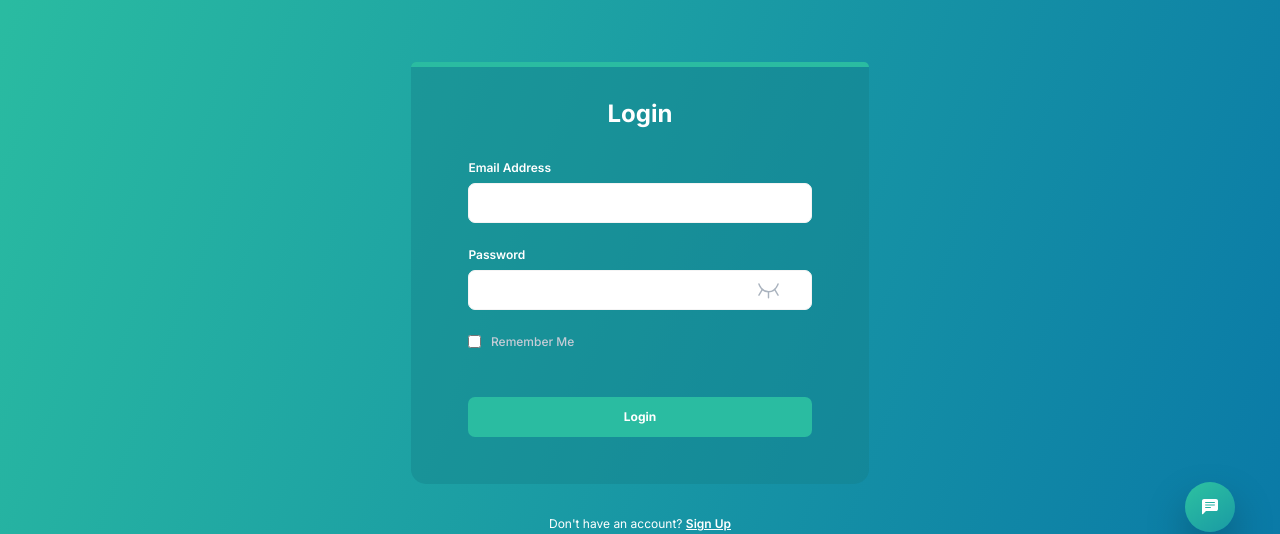
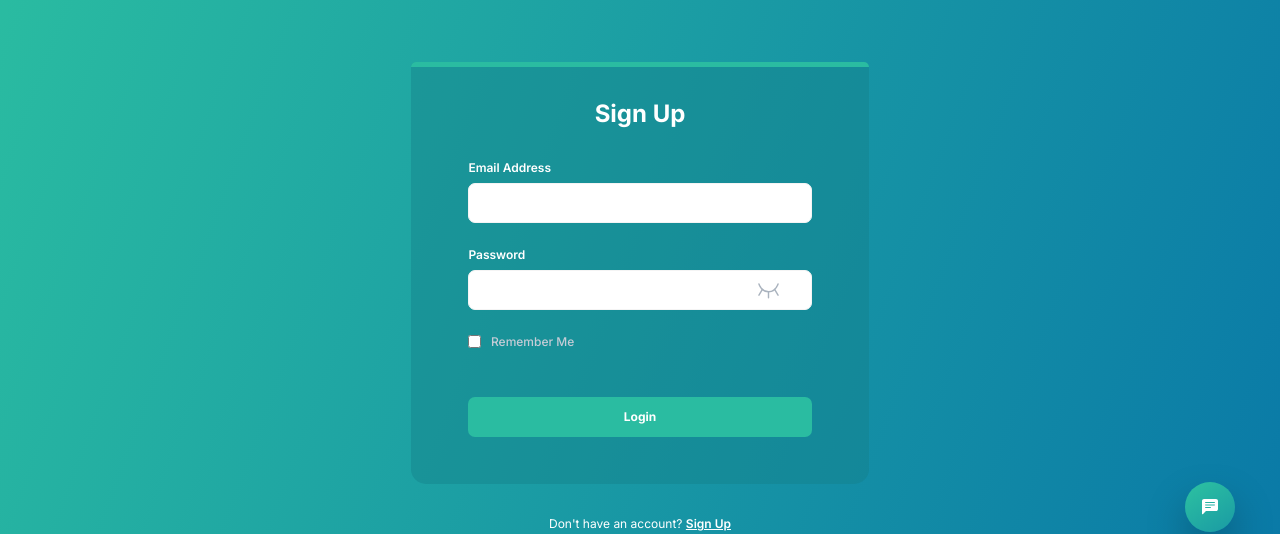
Before and after one commit to iKarans/jersey-client-project, a React (Create React App) app: page /signup in a window 1280 px wide. Shown: the part 223-757 px from the top of the page. Built offline with nearby package versions, Linux system fonts and the light colour scheme.

Commit message:
SignUp page and routing created

```diff
--- a/src/components/LoginForm/LoginForm.jsx
+++ b/src/components/LoginForm/LoginForm.jsx
@@ -1,45 +1,70 @@
-import React, {useState} from 'react'
+import React, { useState } from "react";
+import { Link } from "react-router-dom";
+import ShowPassword from "../../assets/login/show-password.svg";
+import HidePassword from "../../assets/login/hide-password.svg";
 
-import ShowPassword from "../../assets/login/show-password.svg"
-import HidePassword from "../../assets/login/hide-password.svg"
-
-
-
-import "./LoginForm.scss"
-
+import "./LoginForm.scss";
 
 const LoginForm = () => {
-
-    const [showPassword, setShowPassword] = useState(false)
+  const [showPassword, setShowPassword] = useState(false);
   const handleShowPassword = () => {
-        setShowPassword(!showPassword)
-    }
+    setShowPassword(!showPassword);
+  };
 
   return (
-        <div className = "login">
+    <div className="login">
       <form action="submit" className="login-form">
         <div className="login-form__rectangle"></div>
         <h3 className="login-form__header">Login</h3>
-                <label htmlFor="email" className="login-form__label">Email Address</label>
+        <label htmlFor="email" className="login-form__label">
+          Email Address
+        </label>
         <input type="text" id="email" className="login-form__input" />
-                <label htmlFor="password" className="login-form__label">Password</label>
+        <label htmlFor="password" className="login-form__label">
+          Password
+        </label>
         <div className="login-form__password-container">
-                    <input type={!showPassword ? "password" : "text"} id="password" className="login-form__input" />
-                        {!showPassword && <img src={HidePassword} className="hidepassword" alt="Hide password icon" onClick={handleShowPassword} />}
-                        {showPassword && <img src={ShowPassword} className="showpassword" alt="Show password icon" onClick={handleShowPassword} />}
+          <input
+            type={!showPassword ? "password" : "text"}
+            id="password"
+            className="login-form__input"
+          />
+          {!showPassword && (
+            <img
+              src={HidePassword}
+              className="hidepassword"
+              alt="Hide password icon"
+              onClick={handleShowPassword}
+            />
+          )}
+          {showPassword && (
+            <img
+              src={ShowPassword}
+              className="showpassword"
+              alt="Show password icon"
+              onClick={handleShowPassword}
+            />
+          )}
         </div>
         <div className="login-form__checkbox-container">
-                    <input type="checkbox" id="remember-me" className="login-form__checkbox" />
-                    <label htmlFor="remember-me" className="checkbox-label">Remember Me</label>
+          <input
+            type="checkbox"
+            id="remember-me"
+            className="login-form__checkbox"
+          />
+          <label htmlFor="remember-me" className="checkbox-label">
+            Remember Me
+          </label>
         </div>
         <button className="login-form__button">Login</button>
       </form>
 
-            <p className="login-signup">Don't have an account? <span>Sign Up</span></p>
+      <p className="login-signup">
+        Don't have an account? <Link to="/signup">Sign Up</Link>
+      </p>
       <p className="login-link">Forgotten Your Password?</p>
+    </div>
+  );
+};
 
-        </div>
-    )
-}
-
-export default LoginForm
+export default LoginForm;
--- /dev/null
+++ b/src/components/SignUpForm/SignUpForm.jsx
@@ -0,0 +1,45 @@
+import React, {useState} from 'react'
+
+import ShowPassword from "../../assets/login/show-password.svg"
+import HidePassword from "../../assets/login/hide-password.svg"
+
+
+
+import "./SignUpForm.scss"
+
+
+const LoginForm = () => {
+
+    const [showPassword, setShowPassword] = useState(false)
+    const handleShowPassword = () => {
+        setShowPassword(!showPassword)
+    }
+
+    return (
+        <div className = "login">
+            <form action="submit" className="login-form">
+                <div className="login-form__rectangle"></div>
+                <h3 className="login-form__header">Sign Up</h3>
+                <label htmlFor="email" className="login-form__label">Email Address</label>
+                <input type="text" id="email" className="login-form__input" />
+                <label htmlFor="password" className="login-form__label">Password</label>
+                <div className="login-form__password-container">
+                    <input type={!showPassword ? "password" : "text"} id="password" className="login-form__input" />
+                        {!showPassword && <img src={HidePassword} className="hidepassword" alt="Hide password icon" onClick={handleShowPassword} />}
+                        {showPassword && <img src={ShowPassword} className="showpassword" alt="Show password icon" onClick={handleShowPassword} />}
+                </div>
+                <div className="login-form__checkbox-container">
+                    <input type="checkbox" id="remember-me" className="login-form__checkbox" />
+                    <label htmlFor="remember-me" className="checkbox-label">Remember Me</label>
+                </div>
+                <button className="login-form__button">Login</button>
+            </form>
+
+            <p className="login-signup">Don't have an account? <span>Sign Up</span></p>
+            <p className="login-link">Forgotten Your Password?</p>
+
+        </div>
+    )
+}
+
+export default LoginForm
--- /dev/null
+++ b/src/components/SignUpForm/SignUpForm.scss
@@ -0,0 +1,143 @@
+@use "../../assets/styles/variables"as*;
+@use "../../assets/styles/mixins"as*;
+@use "../../assets/styles/typography"as*;
+
+.login {
+    display: flex;
+    flex-direction: column;
+    align-items: center;
+    justify-content: center;
+
+    &-form {
+        background: rgba(20, 126, 136, 0.42);
+        border-radius: 5px 5px 15px 15px;
+        height: 26.4rem;
+        width: 28.6rem;
+        margin: 4rem 0 2rem 0;
+
+        @include mobile {
+            width: 90vw;
+        }
+
+        &__rectangle {
+            height: 0.3rem;
+            background: #2ABCA1;
+            border-radius: 15px 15px 0px 0px;
+        }
+
+        &__header {
+            color: $text-tertiary;
+            text-align: center;
+            display: block;
+            margin: 2rem 0;
+        }
+
+        &__label {
+            display: block;
+            color: $text-tertiary;
+            font-weight: 600;
+            width: 75%;
+            margin: 0.5rem auto;
+            font-size: 0.75rem;
+        }
+
+        &__input {
+            display: block;
+            background-color: $text-tertiary;
+            border: 1px solid #F4F4F4;
+            border-radius: 7px;
+            width: 75%;
+            height: 2.5rem;
+            margin: 0 auto 1.5rem auto;
+            color: $text-secondary;
+            padding-left: 1.8rem;
+        }
+
+        &__input:focus {
+            outline: 3px solid $primary-color;
+        }
+
+        &__password-container {
+            position: relative;
+            width: 100%;
+            height: 2.5rem;
+            margin-bottom: 1.5rem;
+
+            .showpassword,
+            .hidepassword {
+                position: absolute;
+                top: 0.78rem;
+                right: 5.5rem;
+                height: 0.98rem;
+                width: auto;
+                cursor: pointer;
+            }
+
+            .hidepassword {
+                top: 0.85rem;
+                right: 5.6rem;
+
+                @include mobile {
+                    right: 19%;
+                }
+            }
+        }
+
+        &__checkbox-container {
+            width: 75%;
+            margin: 0 auto;
+            display: flex;
+            align-items: center;
+        }
+
+        &__checkbox {
+            accent-color: $primary-color;
+            padding-top: 0.5rem;
+        }
+
+        .checkbox-label {
+            color: #C5CCD6;
+            font-weight: 500;
+            font-size: 0.75rem;
+            margin-left: 0.6rem;
+        }
+
+        &__button {
+            display: block;
+            width: 75%;
+            height: 2.5rem;
+            background-color: $primary-color;
+            margin: 3rem auto;
+            border-radius: 7px;
+            border: none;
+            color: $text-tertiary;
+            font-weight: 700;
+            font-size: 0.75rem;
+            cursor: pointer;
+        }
+    }
+
+    &-signup {
+        font-size: 0.75rem;
+        font-weight: 400;
+        color: $text-tertiary;
+        margin-bottom: 0.5rem;
+
+        span {
+            font-size: 0.75rem;
+            font-weight: 600;
+            color: $text-tertiary;
+            text-decoration: underline;
+            cursor: pointer;
+        }
+    }
+
+    &-link {
+        font-size: 0.75rem;
+        font-weight: 600;
+        color: $text-tertiary;
+        cursor: pointer;
+    }
+
+
+}
--- a/src/containers/Routes/Routes.jsx
+++ b/src/containers/Routes/Routes.jsx
@@ -8,6 +8,7 @@ import SideNav from "../../components/Nav/SideNav/SideNav";
 import Settings from "../../containers/Settings/Settings";
 import Header from "../Header/Header";
 import Login from "../Login/Login";
+import SignUp from "../SignUp/SignUp";
 
 const Routes = () => {
   return (
@@ -38,6 +39,9 @@ const Routes = () => {
           <SideNav selectedPage="Dashboard" />
           <Dashboard />
         </Route>
+             <Route exact path="/signup">
+          <SignUp />
+        </Route>
         <Route path="/">
           <Login />
         </Route>
--- a/src/containers/SignUp/SignUp.jsx
+++ b/src/containers/SignUp/SignUp.jsx
@@ -0,0 +1,24 @@
+import React from "react";
+
+import LoginPageNav from "../../components/LoginPageNav/LoginPageNav";
+import SignUpForm from "../../components/SignUpForm/SignUpForm";
+import ChatButton from "../../components/ChatButton/ChatButton.jsx";
+
+import Logo from "../../assets/global/lujam-logo-white.svg";
+
+import "./SignUp.scss";
+
+const Login = () => {
+  return (
+    <section className="login-page">
+      <LoginPageNav />
+      <div className="login-page__container">
+        <img src={Logo} alt="lujam logo" />
+        <SignUpForm />
+      </div>
+      <ChatButton />
+    </section>
+  );
+};
+
+export default Login;
--- a/src/containers/SignUp/SignUp.scss
+++ b/src/containers/SignUp/SignUp.scss
@@ -0,0 +1,25 @@
+@use "../../assets/styles/variables"as*;
+@use "../../assets/styles/mixins"as*;
+
+.login-page {
+    width: 100%;
+    min-height: 100vh;
+    background: $background-gradient;
+
+    @include mobile {
+        background: $background-gradient-mobile;
+    }
+
+    &__container {
+        display: flex;
+        justify-content: center;
+        align-items: center;
+        flex-direction: column;
+        position: relative;
+
+        @include mobile {
+            height: 100vh;
+            padding-bottom: 6rem;
+        }
+    }
+}
```
Lines whose indentation alone changed are shown as unchanged.
